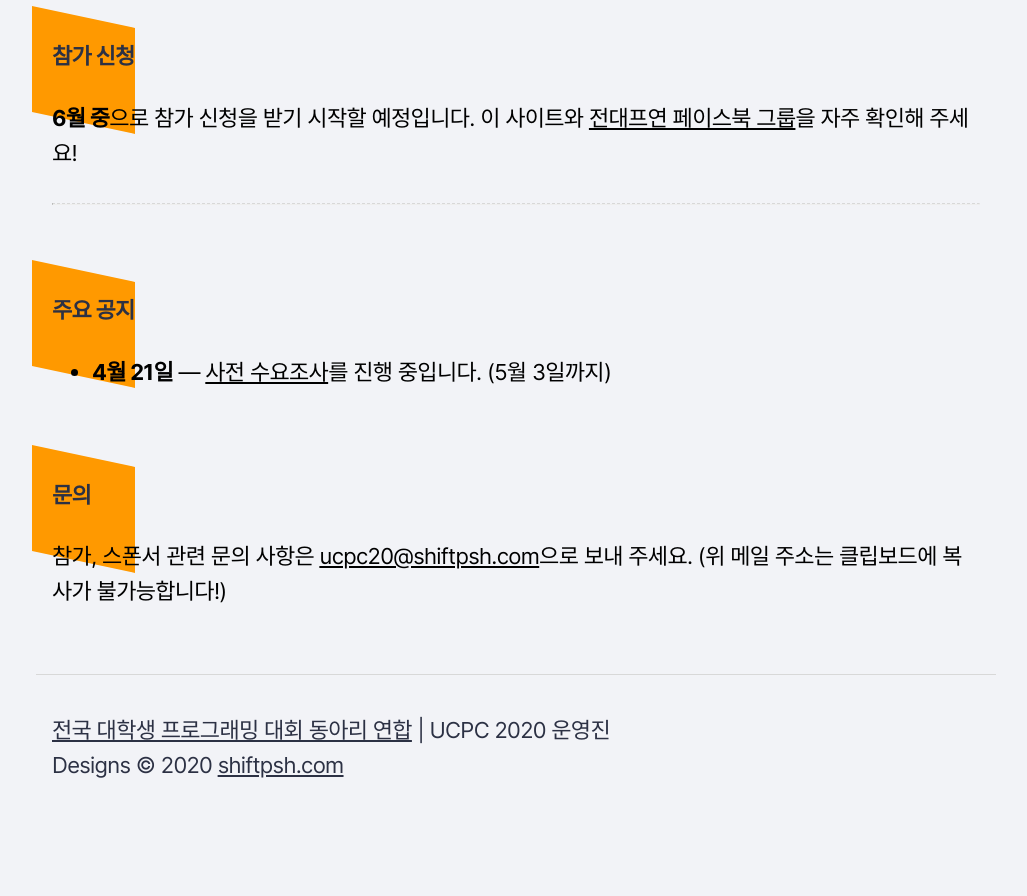
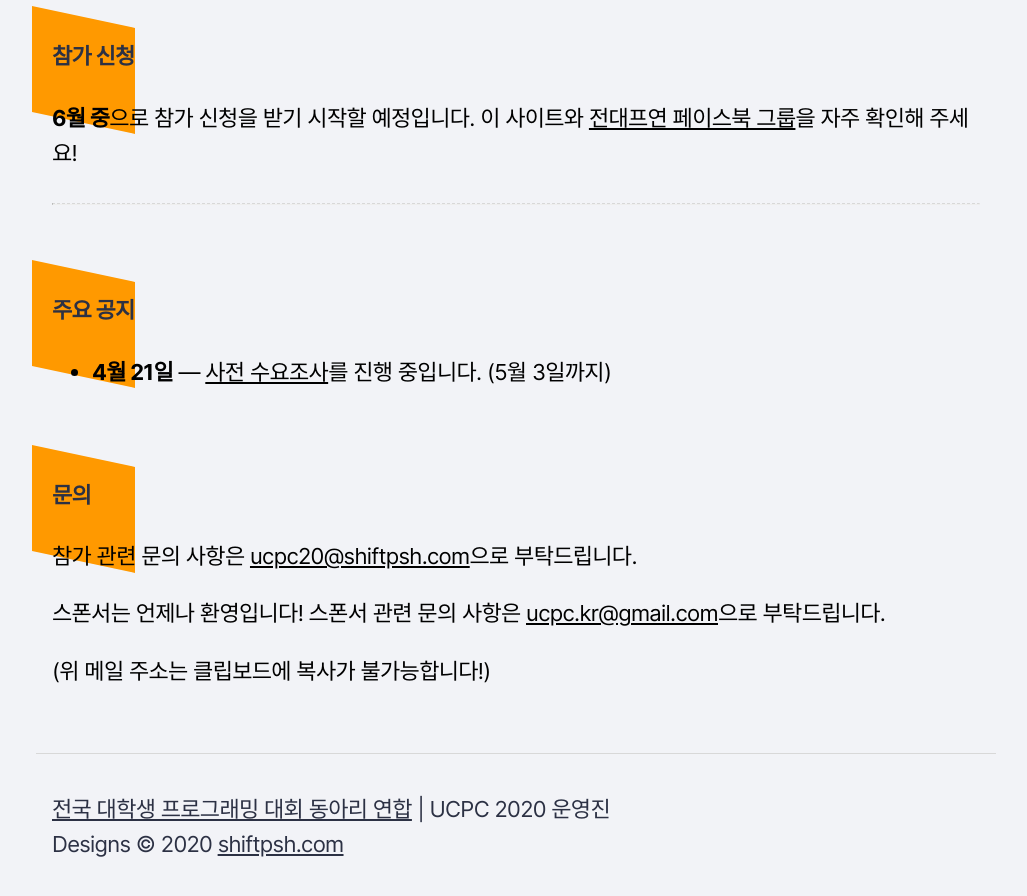
Before and after one commit to ucpcc/2020, a Jekyll site: the page built from index.md, in a window 1280 px wide and 900 px high, scrolled down 1630 px. Shown: the top 896 px of the window, without its empty margins (124-1151 px from the left). Built offline with Jekyll 4.4.1, drawn with Linux system fonts in a browser that asks for light colours; before the commit the page ends 2451 px from its top, so only the background shows below that.

Commit message:
Changed sponsor mail address

```diff
--- a/index.md
+++ b/index.md
@@ -22,5 +22,8 @@ title: UCPC 2020
 
 ## 문의
 
-참가, 스폰서 관련 문의 사항은 <a href="#" class="mail-address" data-name="ucpc20" data-domain="shiftpsh" data-tld="com" onclick="window.location.href = 'mailto:' + this.dataset.name + '@' + this.dataset.domain + '.' + this.dataset.tld"></a>으로 보내 주세요.
+참가 관련 문의 사항은 <a href="#" class="mail-address" data-name="ucpc20" data-domain="shiftpsh" data-tld="com" onclick="window.location.href = 'mailto:' + this.dataset.name + '@' + this.dataset.domain + '.' + this.dataset.tld"></a>으로 부탁드립니다.
+
+스폰서는 언제나 환영입니다! 스폰서 관련 문의 사항은 <a href="#" class="mail-address" data-name="ucpc.kr" data-domain="gmail" data-tld="com" onclick="window.location.href = 'mailto:' + this.dataset.name + '@' + this.dataset.domain + '.' + this.dataset.tld"></a>으로 부탁드립니다.
+
 (위 메일 주소는 클립보드에 복사가 불가능합니다!)
```
Also changed, not shown: 2 other files.
